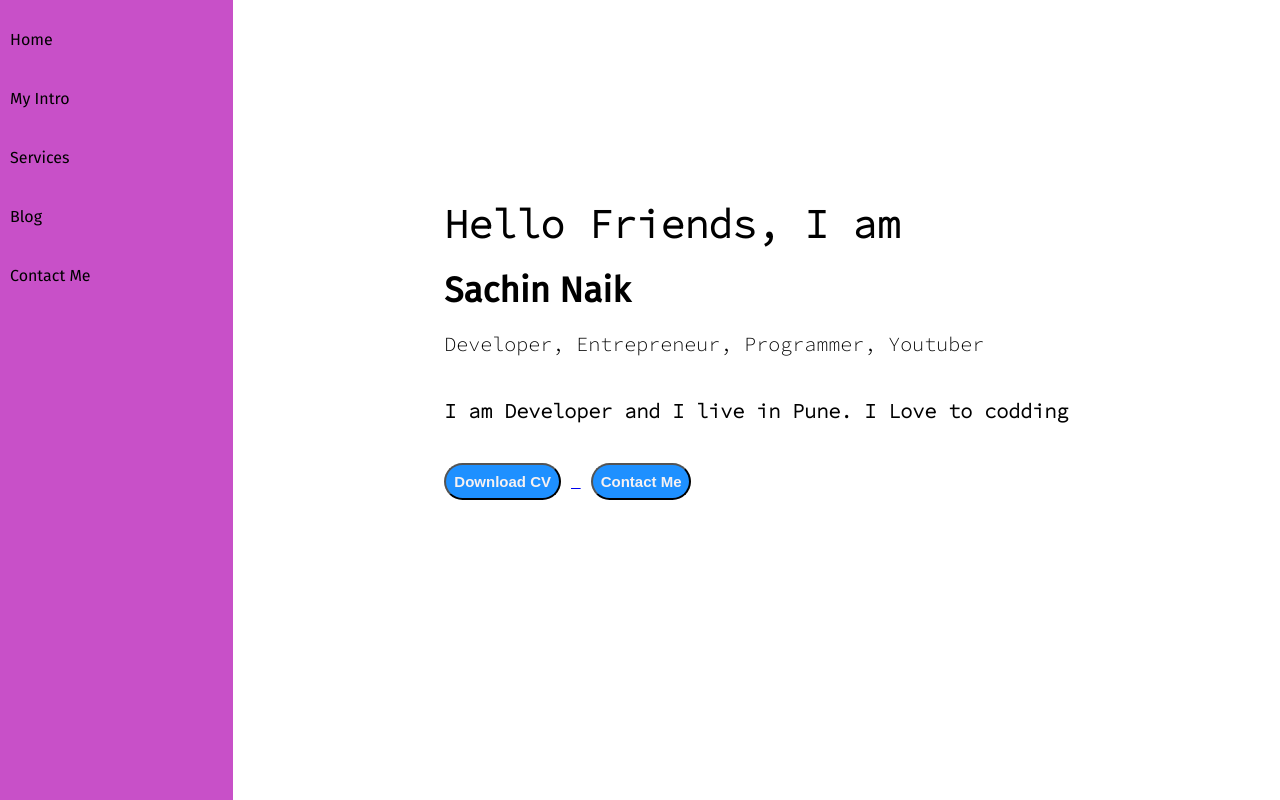
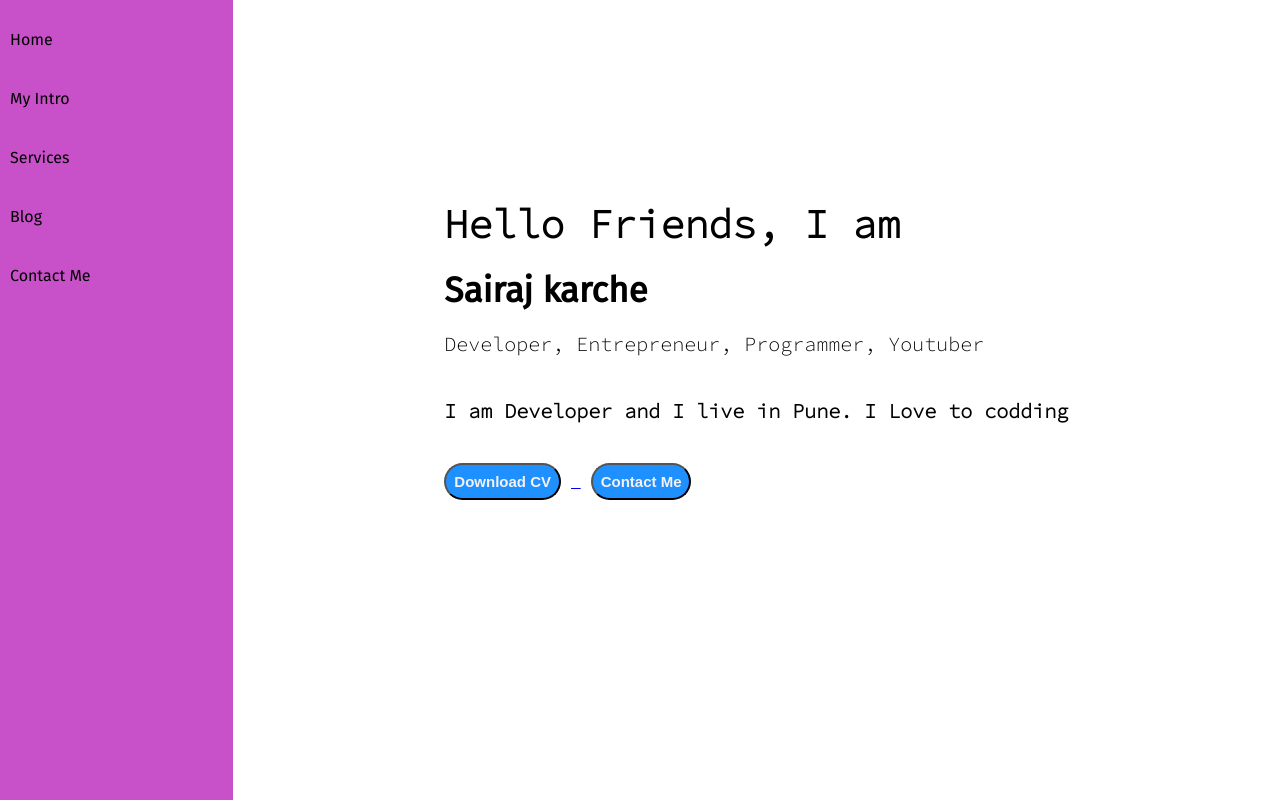
Before and after one commit to Sairajkarche/Portfolio-Website, a plain HTML site: page Index.html in a window 1280 px wide. Shown: the top 800 px of the page. Drawn offline with Linux system fonts and the light colour scheme.

Commit message:
Update Index.html

```diff
--- a/Index.html
+++ b/Index.html
@@ -4,7 +4,7 @@
     <meta charset="UTF-8" />
     <meta http-equiv="X-UA-Compatible" content="IE=edge" />
     <meta name="viewport" content="width=device-width, initial-scale=1.0" />
-    <title>Sachin Naik- Webdeveloper, Programmer, ML Enthusiast</title>
+    <title>Sairaj karche- Webdeveloper, Programmer, ML Enthusiast</title>
     <link rel="stylesheet" href="style.css" />
   </head>
   <body>
@@ -24,7 +24,7 @@
         <div class="infoContainer">
           <div class="devInfo">
             <div class="Hellow">Hello Friends, I am</div>
-            <div class="Name">Sachin Naik</div>
+            <div class="Name">Sairaj karche</div>
             <div class="About">
               Developer, Entrepreneur, Programmer, Youtuber
             </div>
```
